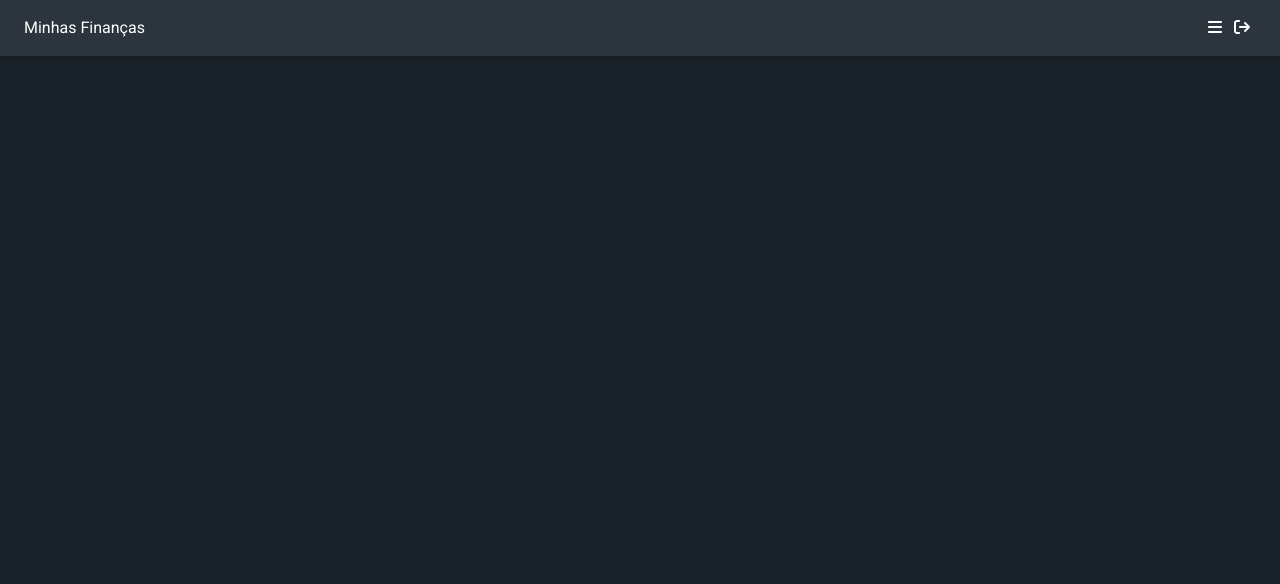
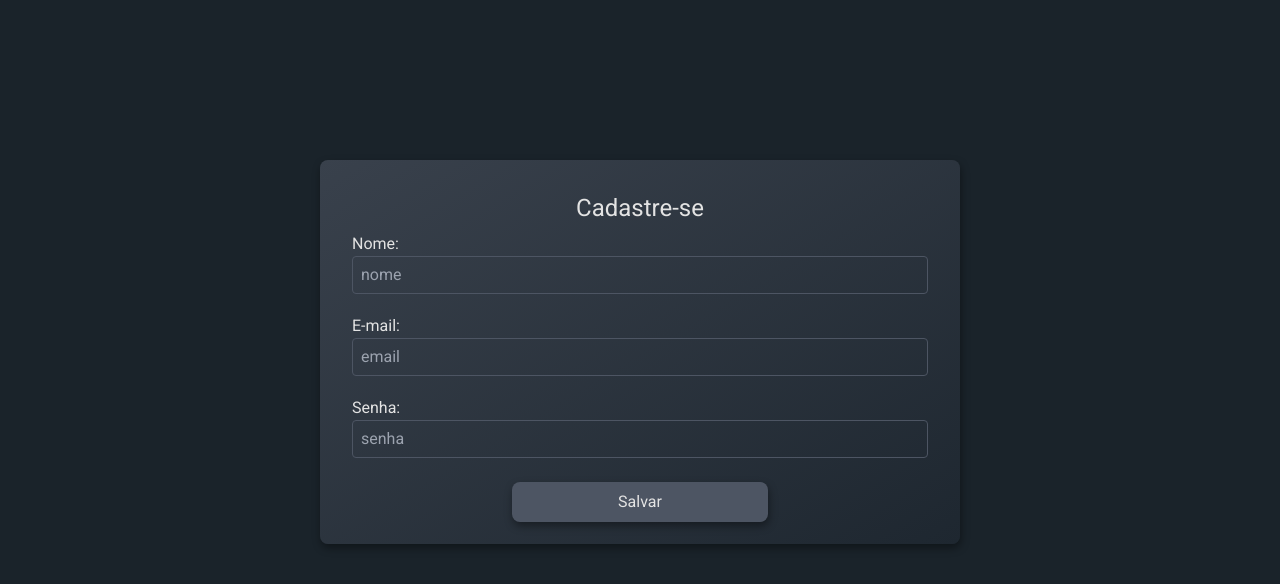
Before and after one commit to Jeannerocha8/minhas_financas, a Vue app in the folder front-end/: page /registration in a window 1280 px wide. Shown: the top 584 px of the page. Built offline with nearby package versions, Linux system fonts and the light colour scheme.

Commit message:
login implementation

```diff
--- a/front-end/index.html
+++ b/front-end/index.html
@@ -2,7 +2,7 @@
 <html lang="en">
   <head>
     <meta charset="UTF-8" />
-    <link rel="icon" href="/favicon.ico" />
+    <link rel="icon" href="/favicon.png" />
     <meta name="viewport" content="width=device-width, initial-scale=1.0" />
     <title>Minhas Finanças</title>
   </head>
--- a/front-end/src/App.vue
+++ b/front-end/src/App.vue
@@ -1,5 +1,5 @@
 <template class="ellipse">
-  <mf-header v-if="nameRoute != 'login'" />
+  <mf-header v-if="nameRoute != 'login' &&  nameRoute != 'registration'" />
   <router-view/>
   <mf-footer v-if="nameRoute != 'login'" />
 </template>
--- a/front-end/src/components/ui/MfHeader.vue
+++ b/front-end/src/components/ui/MfHeader.vue
@@ -14,13 +14,16 @@
             <router-link to="/investments" @click="handleMenu" class="mt-2">Configurações</router-link>
           </div>
         </div>
-        <p class="mx-1.5"><font-awesome-icon icon="fa-solid fa-arrow-right-from-bracket" /></p>
+        <p class="mx-1.5" @click="logout()"><font-awesome-icon icon="fa-solid fa-arrow-right-from-bracket" /></p>
       </div>
     </div>
   </div>
 </template>
 
 <script>
+import axios from "axios";
+axios.defaults.withCredentials = true;
+
 export default {
   name: 'mf-header',
   data() {
@@ -37,7 +40,16 @@ export default {
   methods: {
     handleMenu() {
       return !this.openMenu ? this.openMenu = true : this.openMenu = false
+    },
+    logout() {
+      axios.post('http://localhost/api/logout').then(response => {
+        this.$router.push({ name: 'login'})
+      }).catch(error => {
+        this.messageError = error
+        this.seeMessageError = true
+      });
     }
+
   }
 }
 </script>
--- a/front-end/src/router/index.js
+++ b/front-end/src/router/index.js
@@ -4,10 +4,11 @@ import Dashboard from "../views/Dashboard.vue";
 import Expense from "../views/Expense.vue";
 import Income from "../views/Income.vue";
 import Login from "../views/Login.vue";
+import Registration from "../views/Registration.vue";
 
 const routes = [
   {
-    path: '/dashboard',
+    path: '/dashboard/:userName',
     name: 'dashboard',
     component: Dashboard
   },
@@ -25,6 +26,11 @@ const routes = [
     path: '/login',
     name: 'login',
     component: Login
+  },
+  {
+    path: '/registration',
+    name: 'registration',
+    component: Registration
   }
 ]
 
--- a/front-end/src/views/Dashboard.vue
+++ b/front-end/src/views/Dashboard.vue
@@ -2,7 +2,7 @@
   <div class="mt-6 min-h-screen">
     <div class="flex justify-between px-8 mt-20 m-4">
       <div>
-        <p class="text-xl font-medium">Bem Vindo(a), {{ data.username }}</p>
+        <p class="text-xl font-medium">Bem Vindo(a), {{ userName }}</p>
       </div>
       <div>
         <div class="rounded-md flex justify-end items-center relative ">
@@ -36,7 +36,7 @@ export default {
   data() {
     return {
       data: {
-        username: 'Maria Clara',
+        userName: '',
         itemsCard: {
           transactions: {
             title: 'Últimas transações',
@@ -108,6 +108,9 @@ export default {
         },
       },
     }
-  }
+  },
+  beforeCreate() {
+    this.userName = this.$route.params.userName.split(' ').slice(0, 1).join(' ');
+  },
 }
 </script>
--- a/front-end/src/views/Login.vue
+++ b/front-end/src/views/Login.vue
@@ -1,9 +1,8 @@
 <template>
-
   <div v-if="seeMessageError" class="static">
-    <div class="absolute top-8 left-4 w-1/5 h-10 rounded-lg bg-mf-200">
-      <div class="mt-2 ml-4 flex flex-row">
-        <p class="ml-2 text-sm">Erro ao tentar efetuar o login</p>
+    <div class="absolute top-16 left-96 w-1/2 h-auto rounded-lg bg-mf-200">
+      <div class="p-2 flex flex-row">
+        <p class="m-1 text-sm">{{ messageError }}</p>
       </div>
       <div
           @click="seeMessageError=false"
@@ -15,13 +14,16 @@
 
   <div class="mt-40 relative">
     <div class="absolute inset-1/4 w-1/2 p-8 rounded-lg h-96 shadow-3xl bg-gradient-to-br from-mf-500 to-mf-400 flex flex-col">
-      <h1 class="text-center text-2xl	text-4xl mb-6">Login</h1>
+      <div class="flex justify-center mb-2">
+        <img src="@/assets/images/logo-mf.png" class="w-14"/>
+      </div>
       <label>Usuário: </label>
       <input
           v-model="email"
           class="bg-transparent border rounded p-2 border-mf-200 w-full text-white mr-3 leading-tight focus:outline-none"
           type="email"
           placeholder="e-mail"
+          required
       >
       <label class="mt-6">Senha: </label>
       <input
@@ -29,12 +31,16 @@
           class="bg-transparent border rounded p-2 border-mf-200 w-full text-white mr-3 leading-tight focus:outline-none"
           type="password"
           placeholder="senha"
+          required
       >
 
-      <button @click="login" class="focus:none bg-gradient-to-br from-mf-300 to-mf-500 mt-6 self-center p-2 rounded-lg w-64 shadow-3xl">
+      <button @click="login" class="bg-mf-200 mt-6 self-center p-2 rounded-lg w-64 shadow-3xl hover:bg-mf-500">
         Entrar
       </button>
-      <a class="mt-6 text-center cursor-pointer">Esqueci minha senha</a>
+      <div class="text-center mt-4">
+        <a class="mt-6 text-center cursor-pointer hover:text-mf-200">Esqueci minha senha &nbsp</a>
+        <a href="/registration" class="mt-6 text-center cursor-pointer hover:text-mf-200">  Cadastrar-me</a>
+      </div>
     </div>
   </div>
 </template>
@@ -42,29 +48,35 @@
 <script>
 import axios from "axios";
 axios.defaults.withCredentials = true;
+
 export default {
   name: 'Login',
   data() {
     return {
       email: '',
       password: '',
-      seeMessageError: false
+      seeMessageError: false,
+      messageError: '',
     }
   },
   methods: {
     async login() {
-      console.log(this.email, this.password)
+      if (this.email && this.password) {
         await axios.get('http://localhost/sanctum/csrf-cookie').then(response => {
           axios.post('http://localhost/api/login', {
             email: this.email,
             password: this.password
           }).then(response => {
-          this.$router.push('dashboard')
+            this.$router.push({ name: 'dashboard', params: {userName: response.data.name}})
           }).catch(error => {
-          console.log(error)
+            this.messageError = 'Erro ao tentar efetuar o login'
             this.seeMessageError = true
           });
         });
+      } else {
+        this.messageError = 'O campo e-mail ou senha não devem ser nulos'
+        this.seeMessageError = true
+      }
     }
   }
 }
--- a/front-end/src/views/Registration.vue
+++ b/front-end/src/views/Registration.vue
@@ -0,0 +1,85 @@
+<template>
+  <div v-if="seeMessageError" class="static">
+    <div class="absolute top-16 left-96 w-1/2 h-auto rounded-lg bg-mf-200">
+      <div class="p-2 flex flex-row">
+        <p class="m-1 text-sm">{{ messageError }}</p>
+      </div>
+      <div
+          @click="seeMessageError=false"
+          class="absolute -top-2 inset-y-1 -right-1 bg-mf-300 w-6 h-6 rounded-full shadow-3xl">
+        <font-awesome-icon icon="fa-solid fa-xmark" class="ml-2" />
+      </div>
+    </div>
+  </div>
+  <div class="mt-40 relative">
+    <div class="absolute inset-1/4 w-1/2 p-8 rounded-lg h-96	 shadow-3xl bg-gradient-to-br from-mf-500 to-mf-400 flex flex-col">
+      <h1 class="text-center text-2xl mb-2">Cadastre-se</h1>
+      <label>Nome: </label>
+      <input
+          v-model="name"
+          class="bg-transparent border rounded p-2 border-mf-200 w-full text-white mr-3 leading-tight focus:outline-none"
+          type="text"
+          placeholder="nome"
+          required
+      >
+
+      <label class="mt-5">E-mail: </label>
+      <input
+          v-model="email"
+          class="bg-transparent border rounded p-2 border-mf-200 w-full text-white mr-3 leading-tight focus:outline-none"
+          type="email"
+          placeholder="email"
+          required
+      >
+
+      <label class="mt-5">Senha: </label>
+      <input
+          v-model="password"
+          class="bg-transparent border rounded p-2 border-mf-200 w-full text-white mr-3 leading-tight focus:outline-none"
+          type="password"
+          placeholder="senha"
+          required
+      >
+
+      <button @click="createUser" class="bg-mf-200 mt-6 self-center p-2 rounded-lg w-64 shadow-3xl hover:bg-mf-500">
+        Salvar
+      </button>
+    </div>
+  </div>
+</template>
+
+<script>
+import axios from "axios";
+axios.defaults.withCredentials = true;
+
+export default {
+  name: 'Registration',
+  data() {
+    return {
+      name: '',
+      email: '',
+      password: '',
+      seeMessageError: false,
+      messageError: '',
+    }
+  },
+  methods: {
+    async createUser() {
+      await axios.get('http://localhost/sanctum/csrf-cookie').then(response => {
+        axios.post('http://localhost/api/user/store', {
+          name: this.name,
+          email: this.email,
+          password: this.password,
+        }).then(response => {
+          console.log('localhost/api/user/store',response);
+          this.messageError = 'Cadastrado com Sucesso'
+          this.seeMessageError = true;
+        }).catch(error => {
+          this.messageError = error.response.data.message;
+          this.seeMessageError = true;
+        });
+      });
+    }
+  }
+}
+</script>
```
Also changed, not shown: front-end/public/favicon.png (added), front-end/src/assets/images/logo-mf.png (added). Lines whose indentation alone changed are shown as unchanged.
